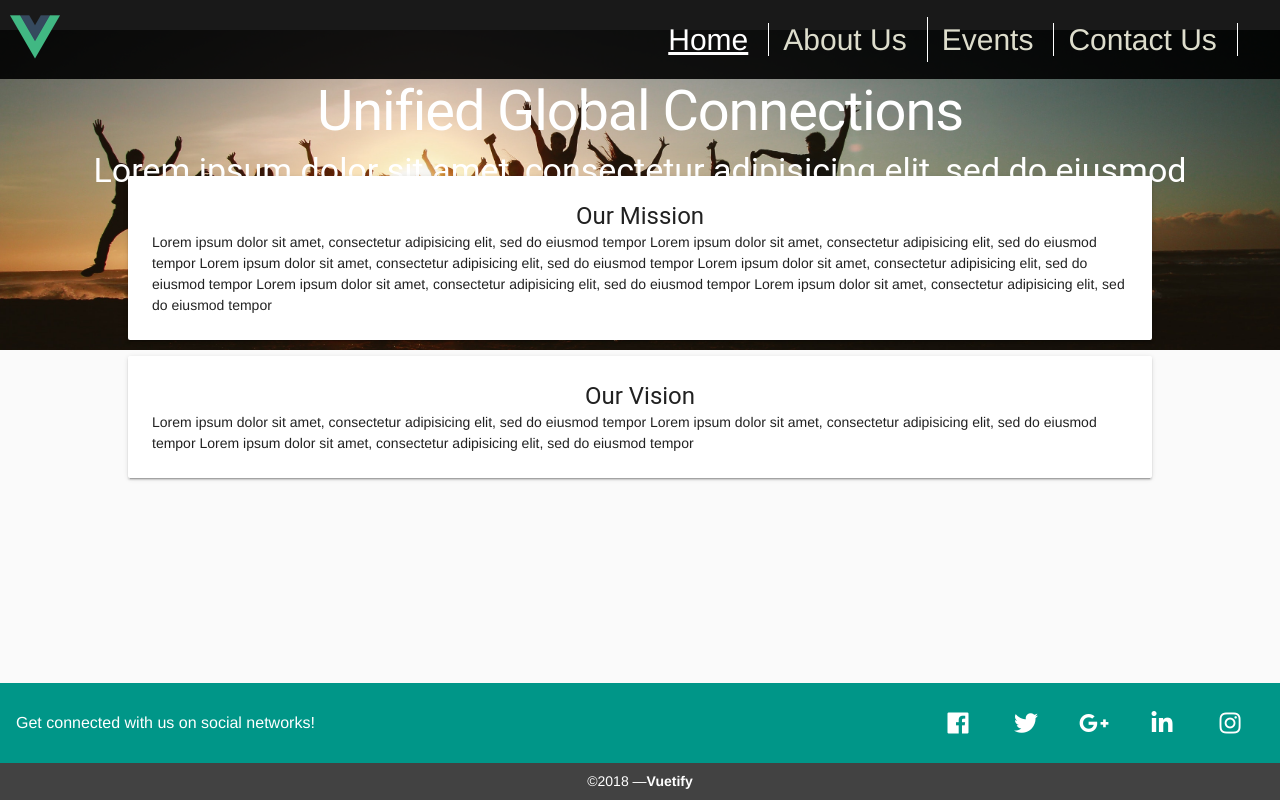
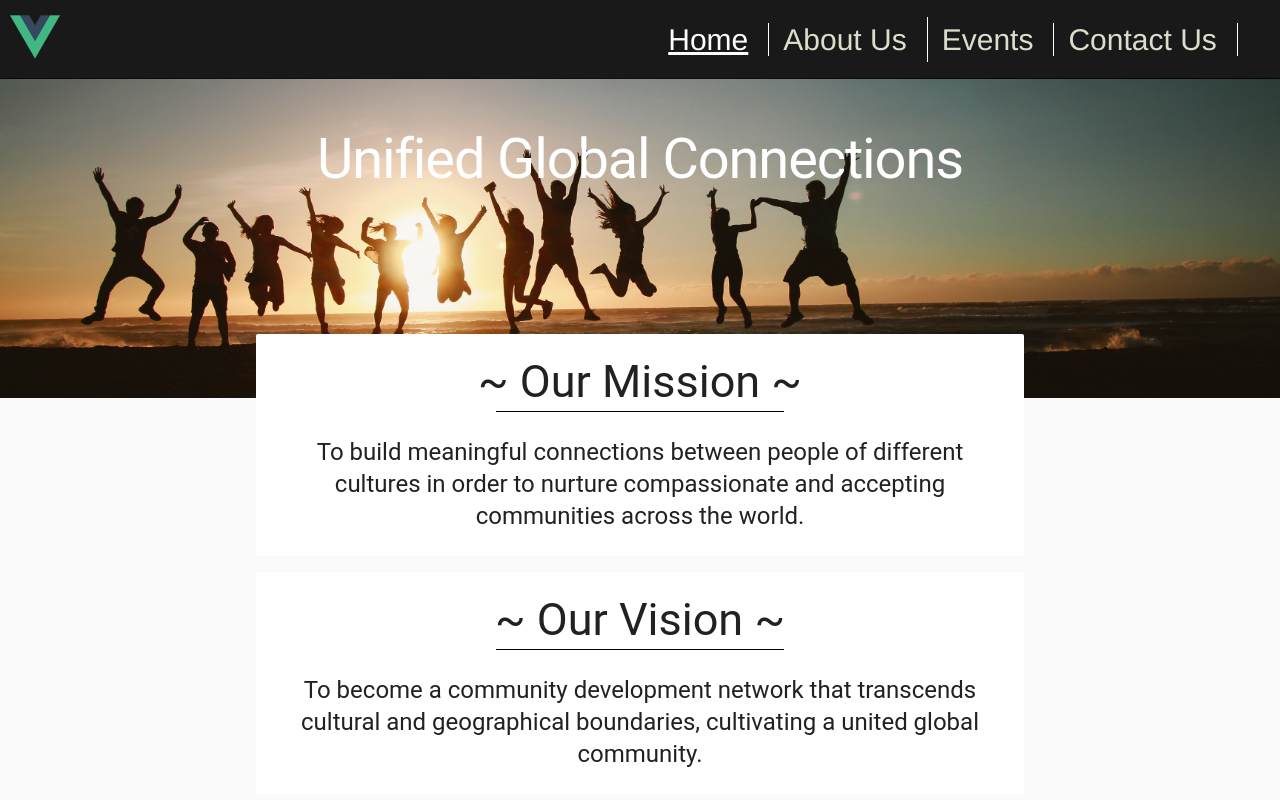
Before and after one commit to sebastianO1995/ugcf, a Vue app: page / in a window 1280 px wide. Built offline with nearby package versions, Linux system fonts and the light colour scheme.

Commit message:
updated drawer look

```diff
--- a/src/App.vue
+++ b/src/App.vue
@@ -1,17 +1,21 @@
 <template>
   <v-app id="app">
-    <nav-drawer :overlay = "overlay" :ovNav = "ovNav"
+    <div :class="{overlay}">
+    <nav-drawer  :ovNav = "ovNav"
       @closedDrawer = 'updateDrawerClass($event)'
       @openedDrawer= 'updateDrawerClass($event)'></nav-drawer>
 
-      <div :class="{overlay}">
-        <section class="content">
-          <router-view/>
-        </section>
+
+        <v-content class="content">
+        <router-view></router-view>
+
+        </v-content>
+
+
       </div>
 
 
-    <main-footer :class="{overlay}"></main-footer>
+
 
 
   </v-app>
@@ -68,16 +72,23 @@ export default {
   background-color: #212121;
   height:100%;
   width:100%;
-  position:absolute;
+  position:fixed;
   opacity:.46;
   z-index:1;
+  left:0;
+  right:0;
+  top:0;
+  bottom:0;
+  pointer-events: auto;
+    touch-action: none;
 }
 .ovNav:before{
   content:'';
   height:86% !important;
 }
 .content{
-  margin-top:30px
+  margin-top:78px;
+
 }
 
 .header-main{
--- a/src/components/footer-main.vue
+++ b/src/components/footer-main.vue
@@ -1,50 +1,31 @@
-<template>
-  <v-footer
-    dark
-    height="auto"
-    absolute
-    style="z-index:1 !important"
-  >
-    <v-card
-      class="flex"
-      flat
-      tile
-    >
-      <v-card-title class="teal">
-        <strong class="subheading">Get connected with us on social networks!</strong>
-
-        <v-spacer></v-spacer>
-
-        <v-btn
-          v-for="icon in icons"
-          :key="icon"
-          class="mx-3"
-          dark
-          icon
-        >
-          <v-icon size="24px">{{ icon }}</v-icon>
+<template lang="html">
+  <v-footer color= "primary" height= "auto" app style="z-index:0 !important" >
+  <v-layout justify center row wrap>
+      <v-flex>
+        <v-btn v-for= "item in footerItems" :key= "item.icon"
+          class="mx-3" dark icon>
+            <v-icon size= "24px">{{item.icon}}</v-icon>
         </v-btn>
-      </v-card-title>
-
-      <v-card-actions class="grey darken-3 justify-center">
-        &copy;2018 — <strong>Vuetify</strong>
-      </v-card-actions>
-    </v-card>
-  </v-footer>
+      </v-flex>
+      <v-flex py-3 white--text xs12 class= "grey darken-3">
+        <span class="white--text" >&copy; 2018</span>
+      </v-flex>
+  </v-layout>
+</v-footer>
 </template>
 
 <script>
-  export default {
-    data: () => ({
-      icons: [
-        'fab fa-facebook',
-        'fab fa-twitter',
-        'fab fa-google-plus',
-        'fab fa-linkedin',
-        'fab fa-instagram',
+export default {
+  data() {
+    return {
+      footerItems: [
+        {icon: 'fab fa-facebook'},
+        {icon: 'fab fa-twitter'},
+        {icon: 'fab fa-instagram'}
       ]
-    }),
-  };
+    }
+  }
+}
 </script>
 
 <style lang="css" scoped>
--- a/src/components/header.vue
+++ b/src/components/header.vue
@@ -1,10 +1,10 @@
 <template lang="html">
   <header class="navHeader">
-      <div :class="[overlay,'logo',ovNav]" >
+      <div :class="['logo',ovNav]" >
         <router-link :to="{ name: 'Home' }">
           <img id="myLogo" src="@/assets/logo.png" /></router-link>
       </div>
-      <nav style="width:88%;" :class="[overlay, 'topNav']" v-if="notSmall==true">
+      <nav style="width:88%;" :class="['topNav']" v-if="notSmall==true">
           <ul>
             <li v-for="item in menuItems" :key="item.name">
               <div v-if="item.hasSub === true">
@@ -40,8 +40,9 @@
     <span class="hamburger">
         <i class="fas fa-bars" v-on:click="openNav()"></i>
     </span>
+    <v-slide-x-reverse-transition>
     <div id="sideNav"  class="mySideNav" ref="icon" v-show="showSide"  >
-      <a href="javascript:void(0)" class="closebtn" v-on:click="closeNav()">&times;</a>
+      <a class="closebtn" v-on:click="closeNav()">&times;</a>
       <ul>
         <li v-for="item in menuItems" :key="item.name" >
           <div v-if="item.hasSub" class="drop-text navList sideList">
@@ -63,6 +64,7 @@
         </li>
       </ul>
     </div>
+    </v-slide-x-reverse-transition>
   </div>
   </header>
 </template>
@@ -97,7 +99,7 @@ export default {
             {
               text: 'Meet the Team',
               link: '/team',
-            }
+            },
           ],
         },
         {
@@ -216,14 +218,15 @@ export default {
 }
 .mySideNav{
   height: 100%; /* 100% Full-height */
-  padding:10px;
   font-size:35px;
   text-align:left;
-  width:230px;
+  width:300px;
   position: fixed; /* Stay in place */
   z-index: 5; /* Stay on top */
   top: 0; /* Stay at the top */
   right: 0;
+  left:auto;
+  max-width:100%;
   background-color: rgba(0, 0, 0, 0.9);; /* Black*/
   overflow-x: hidden; /* Disable horizontal scroll */
   padding-top: 60px; /* Place content 60px from the top */
@@ -234,9 +237,9 @@ export default {
   color:#ddc;
   text-decoration: none;
   top: 0;
-  right: 200px;
+  left: 2%;
   font-size: 36px;
-  margin-left: 50px;
+  max-width:100%;
 }
 
 .closebtn:hover{
--- a/src/components/home/home.vue
+++ b/src/components/home/home.vue
@@ -5,38 +5,35 @@
         <div class="display-3 center main">
           Unified Global Connections
         </div>
-        <div class="display-1 center subMain">
+        <!-- <div class="display-1 center subMain">
           Lorem ipsum dolor sit amet, consectetur adipisicing elit, sed do eiusmod tempor
-        </div>
+        </div> -->
       </v-container>
 
-      <div class="content">
+      <div class="content-body">
         <v-layout row wrap>
           <v-flex xs12>
-            <v-card id="our-mission" class="mission">
+            <v-card flat id="our-mission" class="mission">
               <v-container>
-                <div class="headline center">
-                  Our Mission
+                <div class="display-2 center underTitle">
+                  ~ Our Mission ~
                 </div>
-                Lorem ipsum dolor sit amet, consectetur adipisicing elit, sed do eiusmod tempor
-                Lorem ipsum dolor sit amet, consectetur adipisicing elit, sed do eiusmod tempor
-                Lorem ipsum dolor sit amet, consectetur adipisicing elit, sed do eiusmod tempor
-                Lorem ipsum dolor sit amet, consectetur adipisicing elit, sed do eiusmod tempor
-                Lorem ipsum dolor sit amet, consectetur adipisicing elit, sed do eiusmod tempor
-                Lorem ipsum dolor sit amet, consectetur adipisicing elit, sed do eiusmod tempor
+                <div class="center mt-4 headline">
+                  To build meaningful connections between people of different cultures in order to nurture compassionate and accepting communities across the world.
 
+                </div>
               </v-container>
             </v-card>
 
-            <v-card id="our-vision" class="vision mt-3">
+            <v-card flat id="our-vision" class="vision mt-3">
               <v-container>
-                <div class="headline center">
-                  Our Vision
+                <div class="display-2 center underTitle">
+                  ~ Our Vision ~
                 </div>
-                Lorem ipsum dolor sit amet, consectetur adipisicing elit, sed do eiusmod tempor
-                Lorem ipsum dolor sit amet, consectetur adipisicing elit, sed do eiusmod tempor
-                Lorem ipsum dolor sit amet, consectetur adipisicing elit, sed do eiusmod tempor
+                <div class="center mt-4 headline">
+                  To become a community development network that transcends cultural and geographical boundaries, cultivating a united global community.
 
+                </div>
               </v-container>
             </v-card>
           </v-flex>
@@ -44,9 +41,8 @@
 
 
       </div>
+
     </header>
-
-
 
 
   </div>
@@ -73,10 +69,18 @@ header{
 margin-top:20px;
 
 }
-.content{
+.content-body{
   position:absolute;
-  left:10%;
-  right:10%;
-  bottom:-40%;
+  left:20%;
+  right:20%;
+  top:80%;
+}
+.underTitle:after{
+  content:'';
+  display:block;
+  margin: 0 auto;
+  width:40%;
+  padding-top:5px;
+  border-bottom: 1px solid black;
 }
 </style>
```
